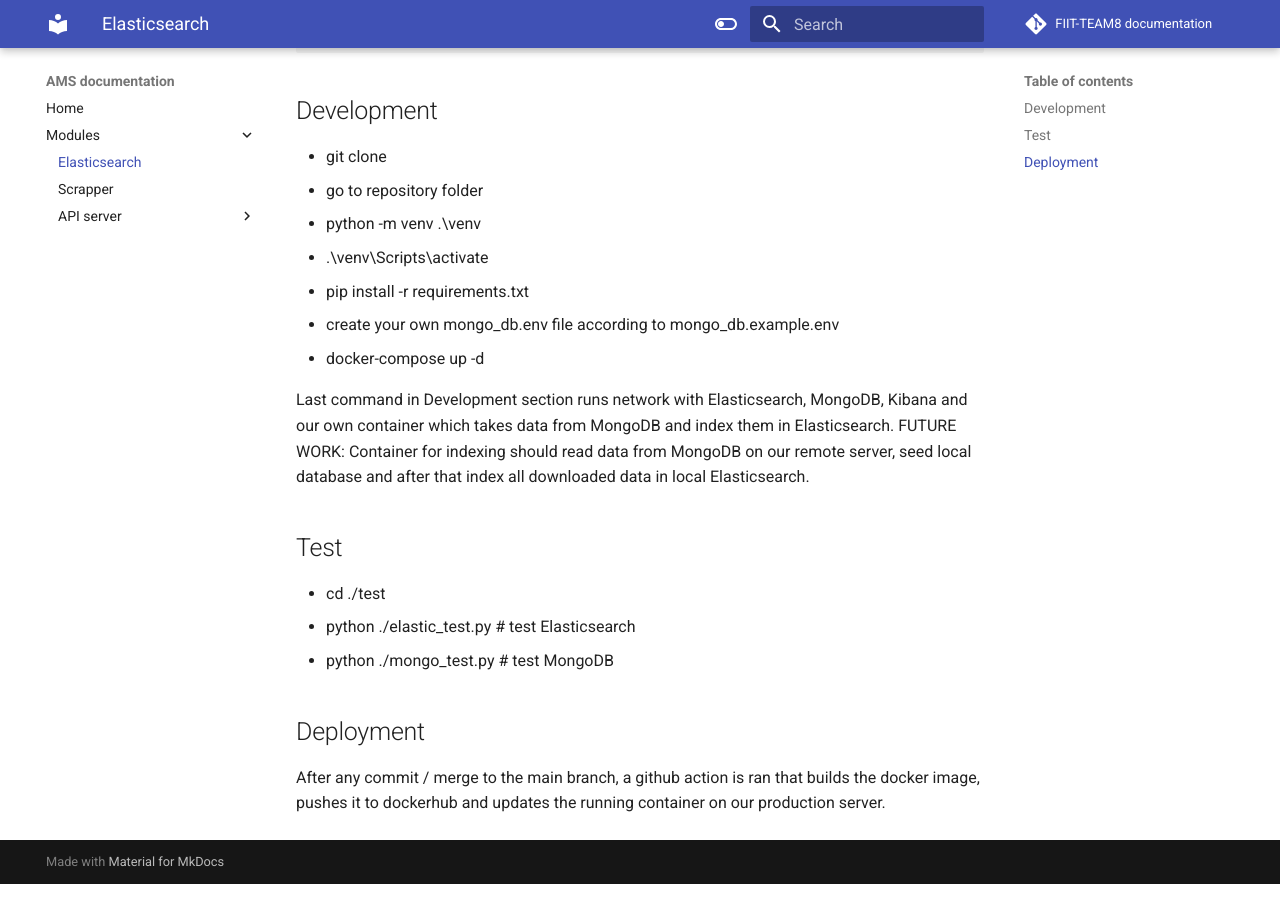
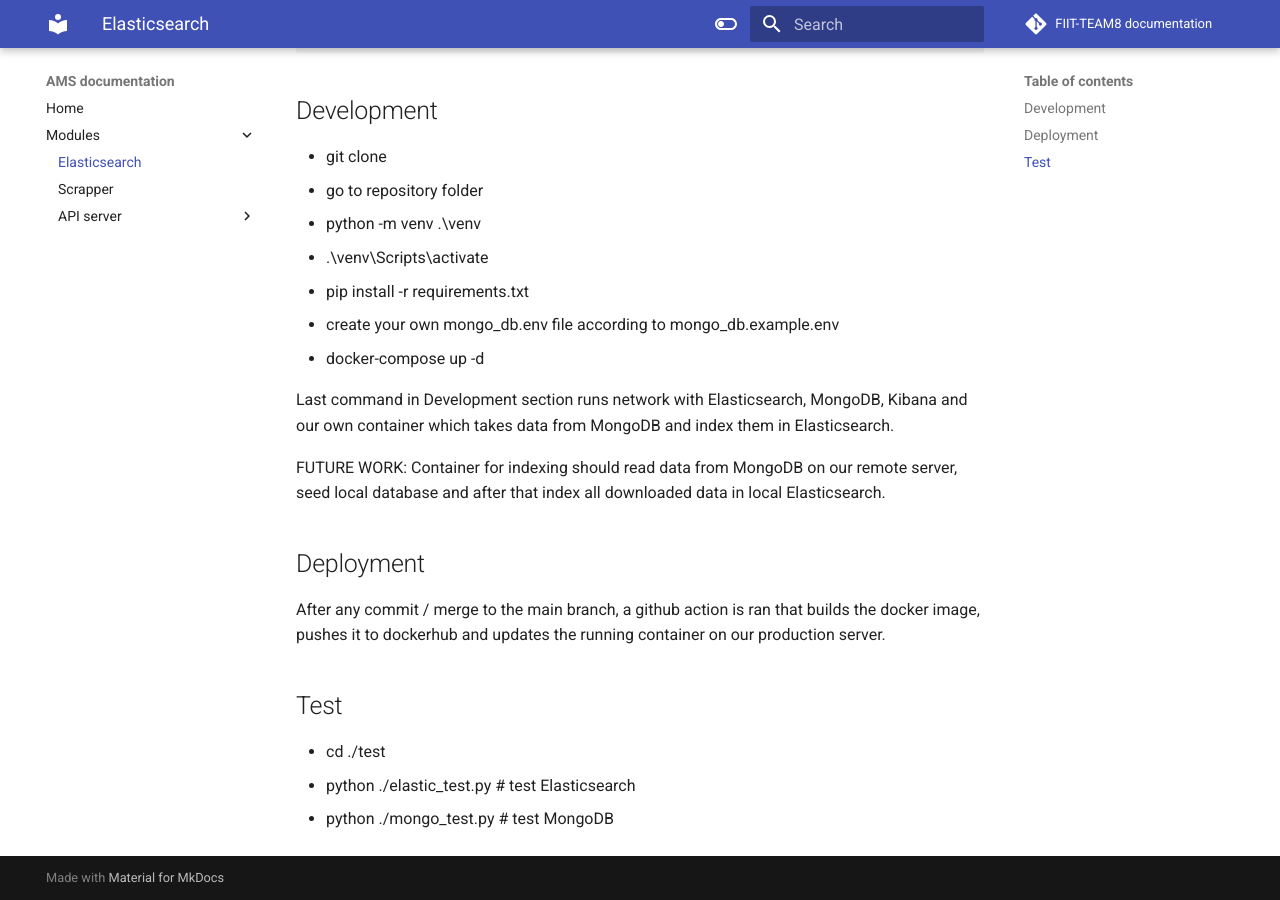
Before and after one commit to FIIT-TEAM8/team_documentation, an MkDocs documentation site: the page built from docs/modules/elasticsearch.md, in a window 1280 px wide and 900 px high, scrolled down 1180 px. Built offline with MkDocs 1.6.1 and Material for MkDocs 9.7.7, drawn with Linux system fonts in a browser that asks for light colours; comment, search, counter and statistics services are not loaded.

```diff
--- a/docs/modules/elasticsearch.md
+++ b/docs/modules/elasticsearch.md
@@ -69,12 +69,13 @@ This type of analyzer is used during indexing documents and querying results. Ea
   * docker-compose up -d
 
 Last command in Development section runs network with Elasticsearch, MongoDB, Kibana and our own container which takes data from MongoDB and index them in Elasticsearch.
+
 FUTURE WORK: Container for indexing should read data from MongoDB on our remote server, seed local database and after that index all downloaded data in local Elasticsearch.
+
+## Deployment
+After any commit / merge to the main branch, a github action is ran that builds the docker image, pushes it to dockerhub and updates the running container on our production server.
 
 ## Test
   * cd ./test
   * python ./elastic_test.py # test Elasticsearch
   * python ./mongo_test.py # test MongoDB
-
-## Deployment
-After any commit / merge to the main branch, a github action is ran that builds the docker image, pushes it to dockerhub and updates the running container on our production server.
```
